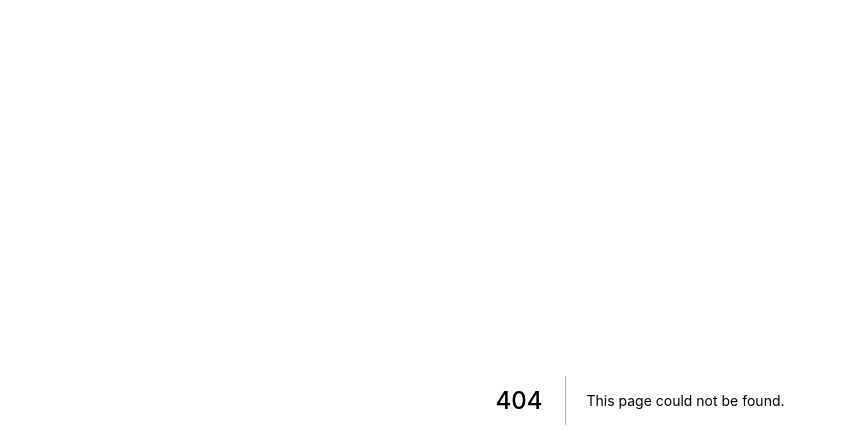
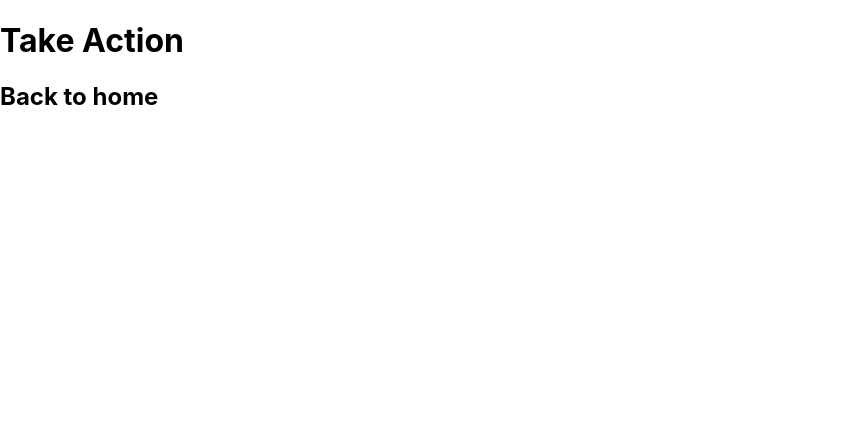
Before and after one commit to tahazaryab/climate-donor-site, a Next.js app: page /takeaction in a window 1280 px wide. Before the commit this address had no page. Shown: the top 448 px of the page, without its empty margins (0-846 px from the left). Built offline with nearby package versions, Linux system fonts and the light colour scheme.

Commit message:
take action initial

```diff
--- /dev/null
+++ b/pages/takeaction.js
@@ -0,0 +1,14 @@
+import Link from 'next/link'
+
+export default function TakeAction() {
+  return (
+  	<>
+  	<h1>Take Action</h1>
+  	<h2>
+        <Link href="/">
+          <a>Back to home</a>
+        </Link>
+      </h2>
+     </>
+    )
+}
```
Also changed, not shown: pages/index.js (+7 -0 lines).
